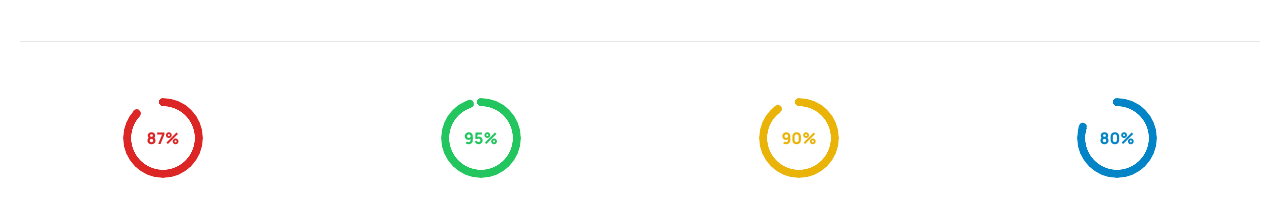
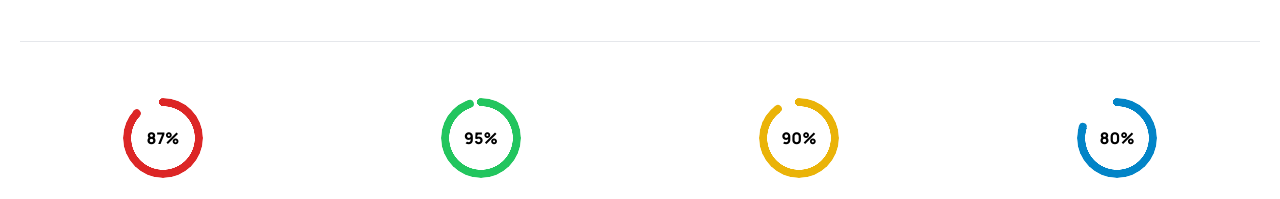
Before and after one commit to emonkhan500/hockey-assignment-3, a plain HTML site: page index.html in a window 1280 px wide. Shown: the part 930-1129 px from the top of the page. Drawn offline with nearby package versions, Linux system fonts and the light colour scheme.

Commit message:
final correction

```diff
--- a/index.html
+++ b/index.html
@@ -177,7 +177,7 @@
             style="--value: 87"
             role="progressbar"
           >
-            87%
+            <span class="text-black">87%</span>
           </div>
           <h1 class="text-2xl font-semibold mb-4">Prayer Facility</h1>
           <p>
@@ -190,7 +190,7 @@
             style="--value: 95"
             role="progressbar"
           >
-            95%
+          <span class="text-black">95%</span>
           </div>
           <h1 class="text-2xl font-semibold mb-4">Experienced Coach</h1>
           <p>We have the best coach for our players. come and check it out.</p>
@@ -201,7 +201,7 @@
             style="--value: 90"
             role="progressbar"
           >
-            90%
+          <span class="text-black">90%</span>
           </div>
           <h1 class="text-2xl font-semibold mb-4">Senior Player</h1>
           <p>
@@ -215,7 +215,7 @@
             style="--value: 80"
             role="progressbar"
           >
-            80%
+          <span class="text-black">80%</span>
           </div>
           <h1 class="text-2xl font-semibold mb-4">Training Ground</h1>
           <p>
```
